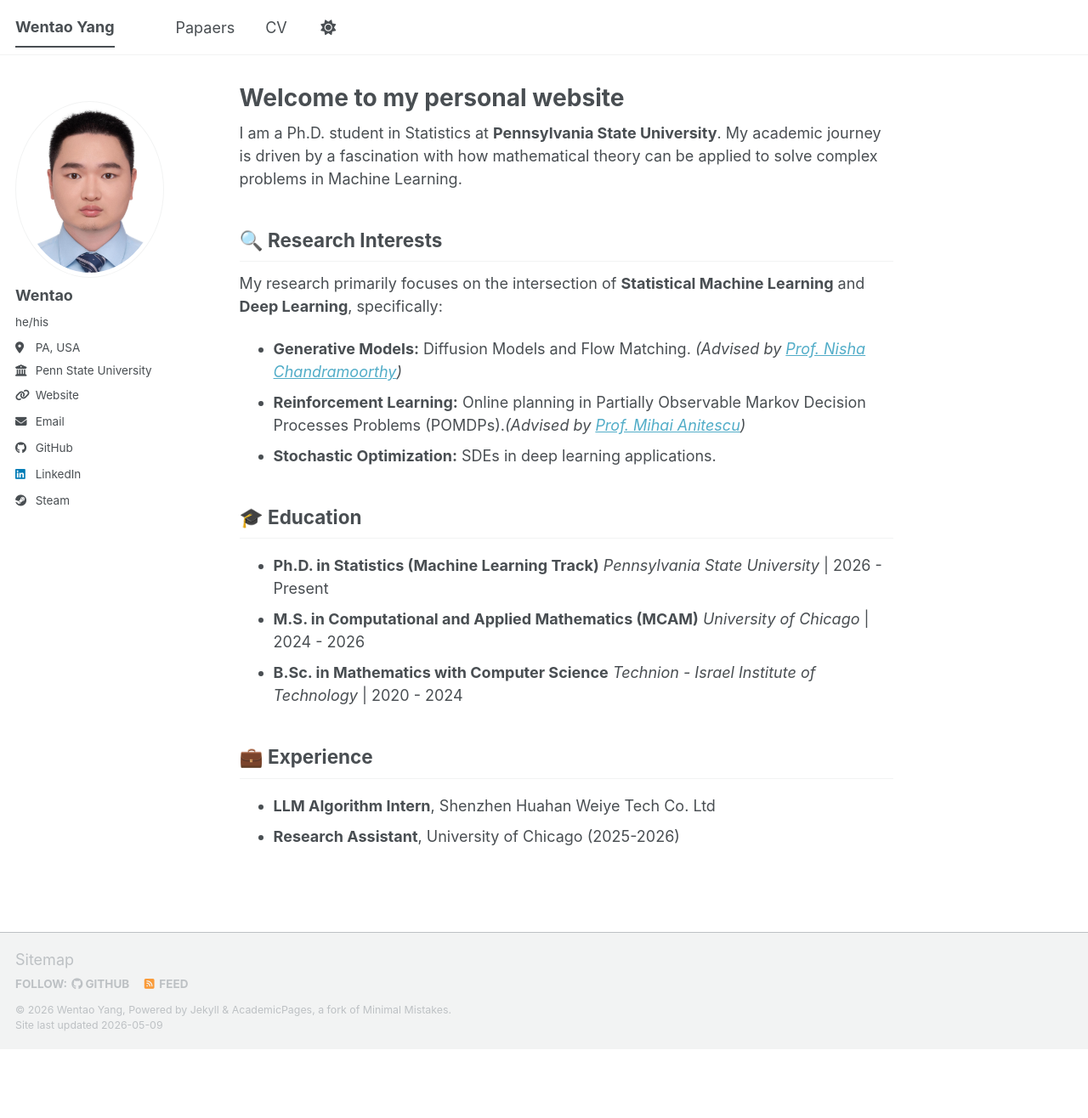
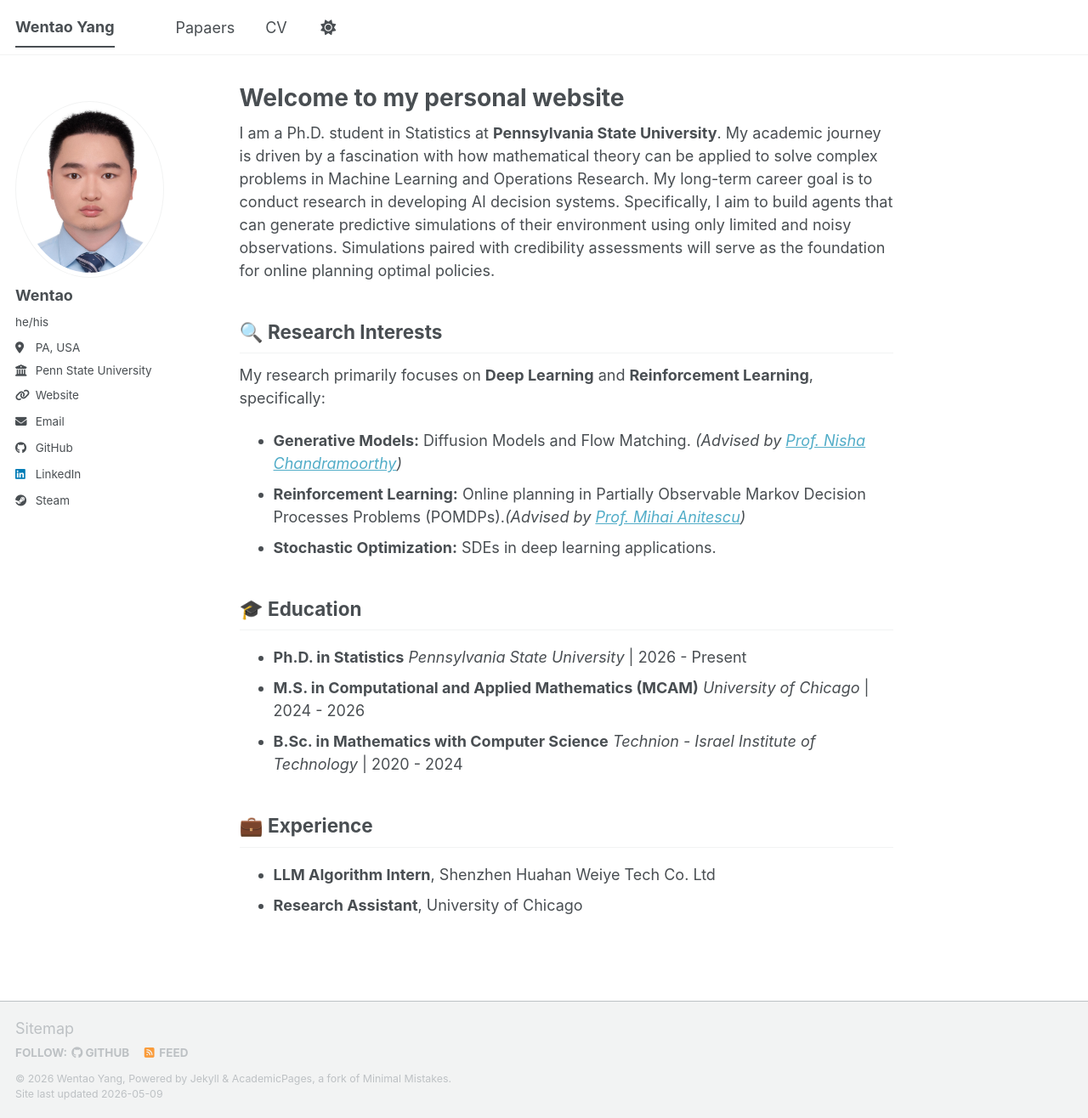
Before and after one commit to liliyawanttosleep/liliyawanttosleep.github.io, a Jekyll site: the page built from _pages/aboutme.md, in a window 1280 px wide and 1316 px high. Shown: the whole window at 85% size. Built offline with Jekyll 4.4.1, drawn with Linux system fonts in a browser that asks for light colours; a script bundle is joined from its source files by our own code; library files that are not in the unit come from our copies.

Commit message:
Update aboutme.md

```diff
--- a/_pages/aboutme.md
+++ b/_pages/aboutme.md
@@ -7,16 +7,16 @@ redirect_from:
   - /aboutme.html
 ---
 
-I am a Ph.D. student in Statistics at **Pennsylvania State University**. My academic journey is driven by a fascination with how mathematical theory can be applied to solve complex problems in Machine Learning.
+I am a Ph.D. student in Statistics at **Pennsylvania State University**. My academic journey is driven by a fascination with how mathematical theory can be applied to solve complex problems in Machine Learning and Operations Research. My long-term career goal is to conduct research in developing AI decision systems. Specifically, I aim to build agents that can generate predictive simulations of their environment using only limited and noisy observations. Simulations paired with credibility assessments will serve as the foundation for online planning optimal policies.
 
 ## 🔍 Research Interests
-My research primarily focuses on the intersection of **Statistical Machine Learning** and **Deep Learning**, specifically:
+My research primarily focuses on **Deep Learning** and **Reinforcement Learning**, specifically:
 * **Generative Models:** Diffusion Models and Flow Matching. *(Advised by [Prof. Nisha Chandramoorthy](https://ni-sha-c.github.io))*
 * **Reinforcement Learning:** Online planning in  Partially Observable Markov Decision Processes Problems (POMDPs).*(Advised by [Prof. Mihai Anitescu](https://stat.uchicago.edu/people/profile/mihai-anitescu/))*
 * **Stochastic Optimization:** SDEs in deep learning applications.
 
 ## 🎓 Education
-* **Ph.D. in Statistics (Machine Learning Track)**
+* **Ph.D. in Statistics**
   *Pennsylvania State University* | 2026 - Present
 * **M.S. in Computational and Applied Mathematics (MCAM)**
   *University of Chicago* | 2024 - 2026
@@ -25,4 +25,4 @@ My research primarily focuses on the intersection of **Statistical Machine Learn
 
 ## 💼 Experience
 * **LLM Algorithm Intern**, Shenzhen Huahan Weiye Tech Co. Ltd
-* **Research Assistant**, University of Chicago (2025-2026)
+* **Research Assistant**, University of Chicago
```
